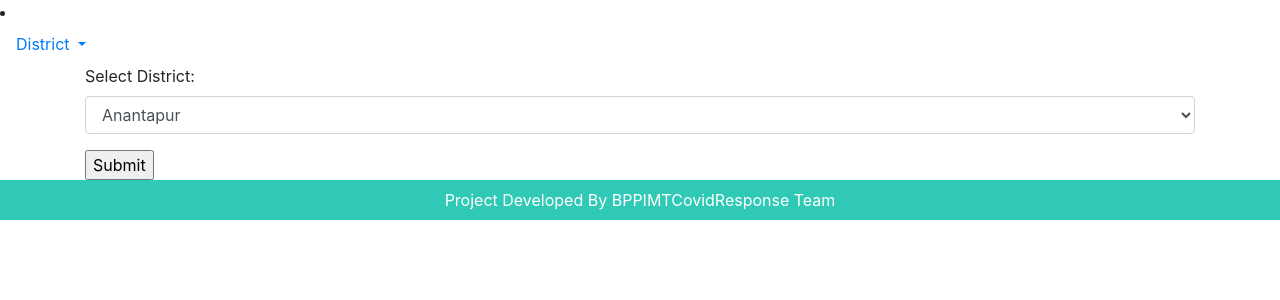
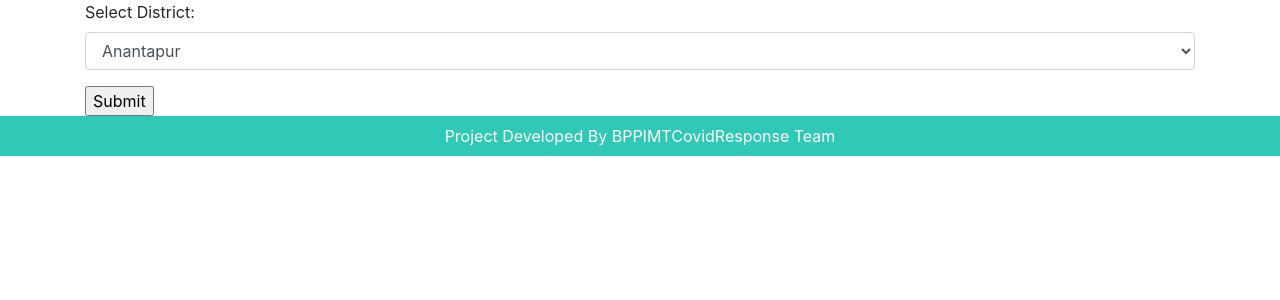
Before and after one commit to Debajyoti1/NasaHackathon, a Flask app: page /district in a window 1280 px wide. Shown: the part 64-364 px from the top of the page. Run offline with Flask 2, Linux system fonts and the light colour scheme; some libraries are stand-ins or nearby versions.

Commit message:
Remove unnecessary items

```diff
--- a/templates/district.html
+++ b/templates/district.html
@@ -6,13 +6,7 @@
 {% block body %}
 
 
-<li class="nav-item dropdown">
-    <a class="nav-link dropdown-toggle" href="#" id="navbarDropdown" role="button" data-toggle="dropdown" aria-haspopup="true" aria-expanded="false">
-      District
-    </a>
-    <div class="dropdown-menu scroll" id="dd" aria-labelledby="navbarDropdown">
-    </div>
-  </li>
+
   <section class="container">
 
 
```
